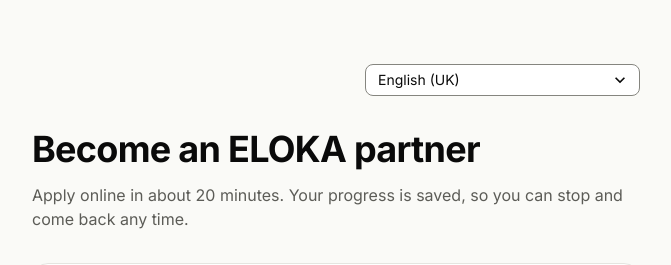
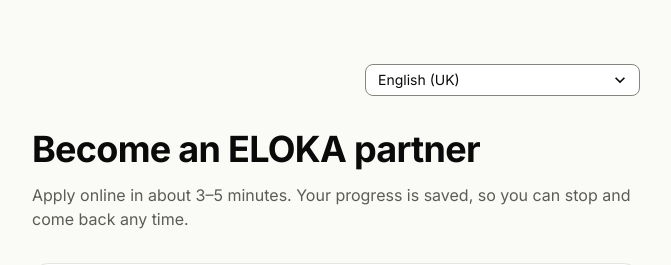
Before and after one commit to sourya-07/ELOKAA, a Next.js app in the folder client/: page / in a window 1280 px wide. Shown: the top 265 px of the page, without its empty margins (304-975 px from the left). Built offline with nearby package versions, Linux system fonts and the light colour scheme.

Commit message:
feat(client): start page says about 3-5 minutes (owner's decision, C-7)

```diff
--- a/client/src/i18n/en-GB.ts
+++ b/client/src/i18n/en-GB.ts
@@ -12,7 +12,7 @@
 	"shell.titleSuffix": "ELOKA partner",
 
 	"home.title": "Become an ELOKA partner",
-	"home.lead": "Apply online in about 20 minutes. Your progress is saved, so you can stop and come back any time.",
+	"home.lead": "Apply online in about 3–5 minutes. Your progress is saved, so you can stop and come back any time.",
 	"home.who": "Who can apply",
 	"home.who.age": "You are 18 or older and live in India.",
 	"home.who.credit": "Your CIBIL credit score is 700 or more.",
```
Also changed, not shown: 2 other files (tests, documents, lock files or other folders).
